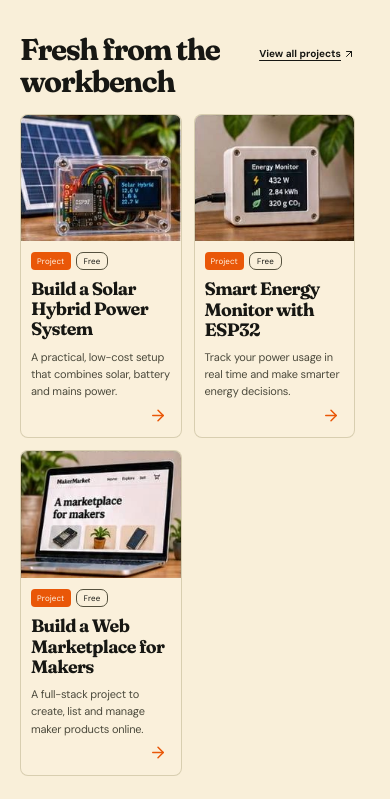
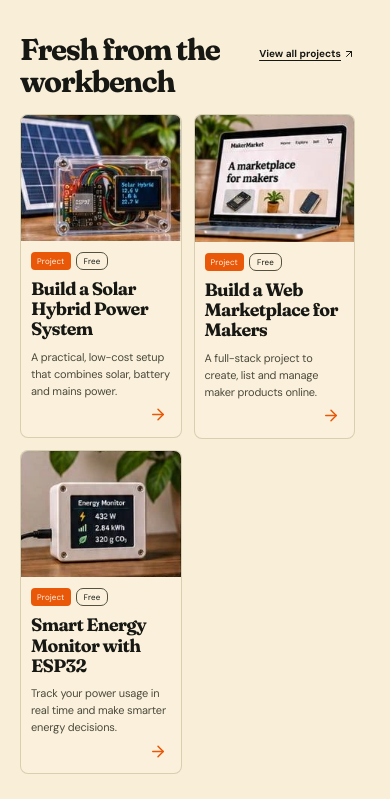
Before and after one commit to assadounto/learnwithrich, a Next.js app: page / in a window 390 px wide. Shown: the part 2076-2875 px from the top of the page. Built offline with nearby package versions, Linux system fonts and the light colour scheme.

Commit message:
Use natural-height two-column masonry on phones

```diff
--- a/app/mobile-card-grids.css
+++ b/app/mobile-card-grids.css
@@ -1,10 +1,19 @@
-/* Compact, image-first collections on phones. */
+/* Two-column, image-first masonry collections on phones. Native columns also work without JavaScript. */
 @media (max-width: 580px) {
   .ref-project-grid, .ref-course-grid, .folio-project-grid,
   .studio-catalog-grid, .studio-courses-list {
-    grid-template-columns: repeat(2, minmax(0, 1fr));
-    gap: 12px;
-    align-items: stretch;
+    display: block;
+    columns: 2;
+    column-gap: 12px;
+  }
+  .ref-project-grid > article, .ref-course-grid > article,
+  .folio-project-grid > article, .studio-catalog-grid > article,
+  .studio-courses-list > article {
+    break-inside: avoid;
+    page-break-inside: avoid;
+    width: 100%;
+    margin: 0 0 12px;
+    vertical-align: top;
   }
   .ref-project-card, .ref-course-card {
     display: flex;
```
Also changed, not shown: 2 other files (tests, documents, lock files or other folders).
